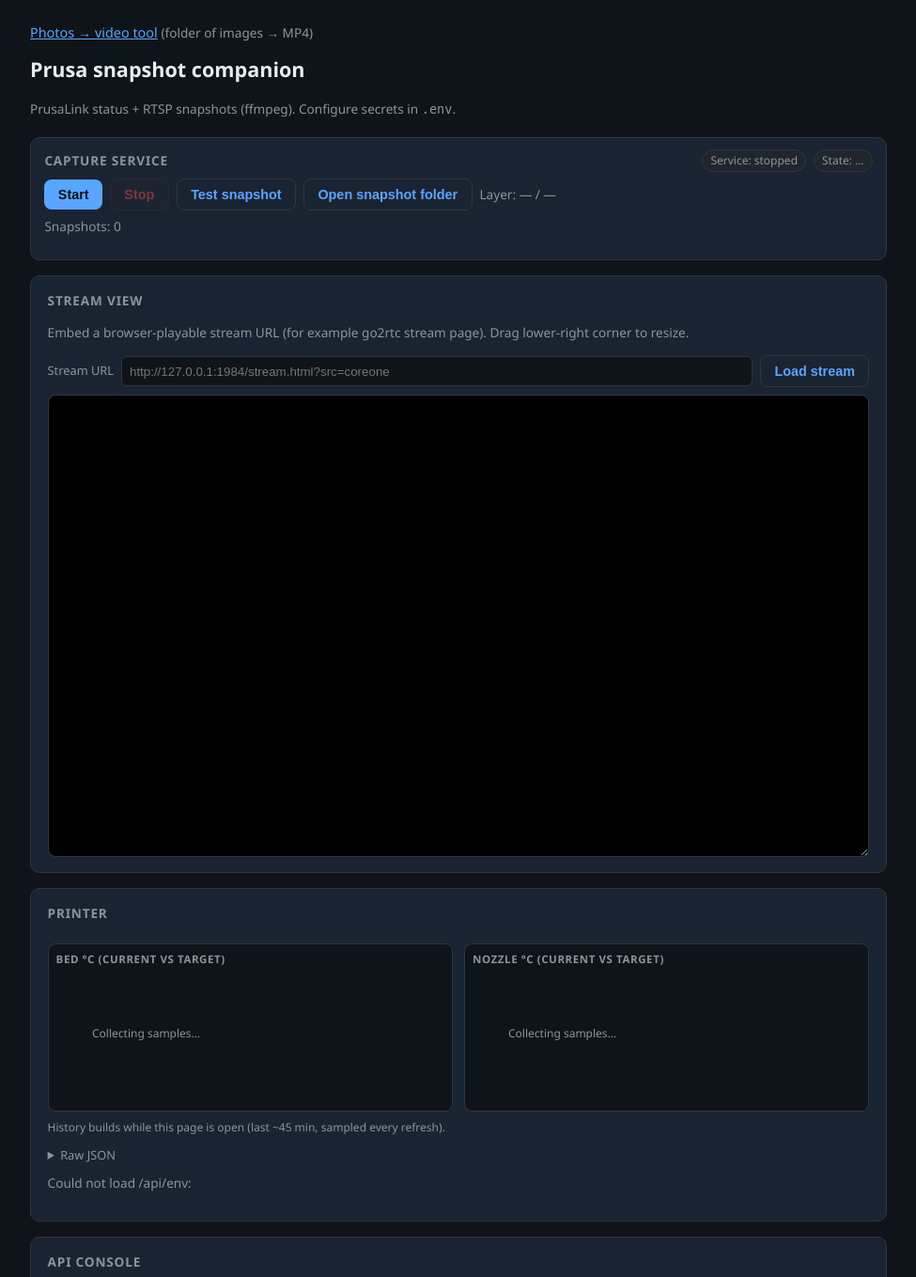
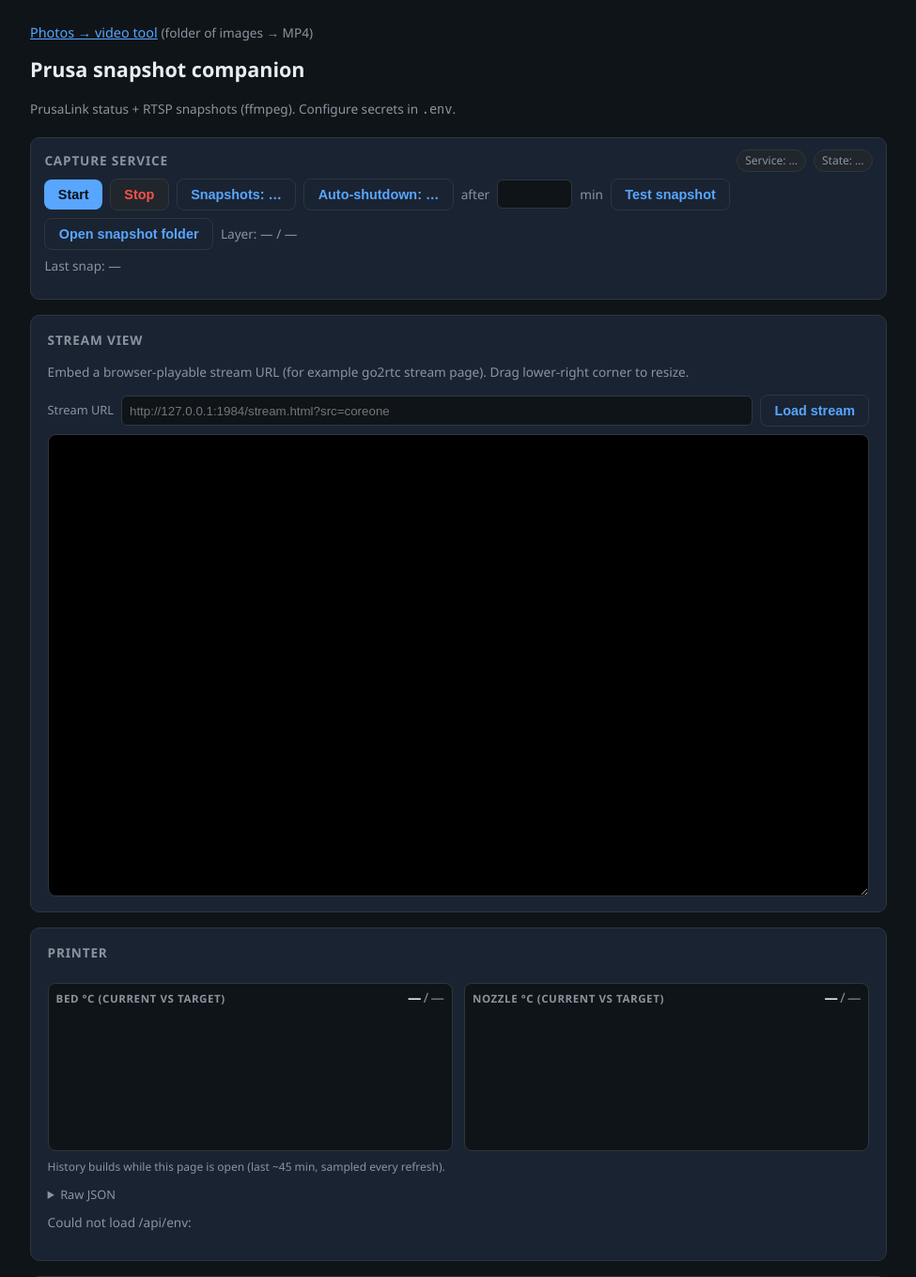
Before and after one commit to Jboling/PursaLinkTimelapseTool, a FastAPI app: page / in a window 1280 px wide. Shown: the top 1359 px of the page at 94% size, without its empty margins (152-1127 px from the left). Run offline with FastAPI, Linux system fonts and the light colour scheme; data that the repository does not hold is empty; parts of the project's set-up code (start-up, migrations or seed data) failed here and were passed over; some libraries are stand-ins or nearby versions.

Commit message:
Add runtime toggles for snapshots and auto-shutdown, show temp readouts on charts.
Snapshot saving and the idle auto-shutdown window are now user-configurable from
the UI instead of being hardcoded, so the service can run in monitor-only mode
and the shutdown timeout can be tuned per setup. Temperature chart headings
now show current/target values inline for quicker at-a-glance reads.

```diff
--- a/app/main.py
+++ b/app/main.py
@@ -45,6 +45,9 @@ class UserSettingsPayload(BaseModel):
     clear_zone_y_min: float | None = None
     clear_zone_y_max: float | None = None
     clear_zone_wait_seconds: float | None = None
+    snapshots_enabled: bool | None = None
+    auto_shutdown_enabled: bool | None = None
+    auto_shutdown_minutes: float | None = None
 
 
 class BrowseFolderPayload(BaseModel):
@@ -455,8 +458,12 @@ async def put_settings(body: UserSettingsPayload):
 async def service_state():
     st = runtime.state
     rt = runtime
+    s = load_user_settings(settings_path())
     return {
         "running": st.running,
+        "snapshots_enabled": s.snapshots_enabled,
+        "auto_shutdown_enabled": s.auto_shutdown_enabled,
+        "auto_shutdown_minutes": s.auto_shutdown_minutes,
         "last_snapshot_at": st.last_snapshot_at,
         "last_snapshot_path": st.last_snapshot_path,
         "snapshots_taken": st.snapshots_taken,
--- a/templates/index.html
+++ b/templates/index.html
@@ -119,6 +119,18 @@
       margin: 0 0 0.35rem; font-size: 0.72rem; font-weight: 600; color: var(--muted);
       text-transform: uppercase; letter-spacing: 0.05em;
     }
+    .temp-chart-head {
+      display: flex; align-items: baseline; justify-content: space-between;
+      gap: 0.5rem; margin-bottom: 0.35rem;
+    }
+    .temp-chart-head h3 { margin: 0; }
+    .temp-chart-vals {
+      font-variant-numeric: tabular-nums; font-size: 0.9rem; line-height: 1.1;
+      white-space: nowrap;
+    }
+    .temp-chart-vals .cur { font-weight: 700; color: var(--fg); }
+    .temp-chart-vals .sep { color: var(--muted); margin: 0 0.15rem; }
+    .temp-chart-vals .tgt { color: var(--muted); }
     .temp-chart-wrap canvas {
       display: block; width: 100%; height: 140px; border-radius: 4px;
     }
@@ -166,6 +178,11 @@
       <div class="row-tight">
         <button class="primary" id="btnStart" type="button">Start</button>
         <button class="danger" id="btnStop" type="button">Stop</button>
+        <button class="ghost" id="btnToggleSnaps" type="button" title="When off, the service still monitors state and layer progress but does not save snapshot files.">Snapshots: …</button>
+        <button class="ghost" id="btnToggleAutoshutdown" type="button" title="When on, the app shuts down after the configured idle minutes of non-PRINTING state.">Auto-shutdown: …</button>
+        <label for="autoshutdownMins" class="muted" style="margin: 0;">after</label>
+        <input type="number" id="autoshutdownMins" min="1" max="1440" step="1" style="width: 5rem;" title="Minutes of non-PRINTING state before auto-shutdown fires." />
+        <span class="muted">min</span>
         <button class="ghost" id="btnTestSnap" type="button">Test snapshot</button>
         <button class="ghost" id="btnOpenSnapshotFolder" type="button">Open snapshot folder</button>
         <p class="muted" id="layerDetail">Layer: — / —</p>
@@ -193,11 +210,21 @@
         <div class="dash-stats" id="dashStats" aria-live="polite"></div>
         <div class="temp-charts">
           <div class="temp-chart-wrap">
-            <h3>Bed °C (current vs target)</h3>
+            <div class="temp-chart-head">
+              <h3>Bed °C (current vs target)</h3>
+              <div class="temp-chart-vals" id="bedVals">
+                <span class="cur" id="bedCurVal">—</span><span class="sep">/</span><span class="tgt" id="bedTgtVal">—</span>
+              </div>
+            </div>
             <canvas id="chartBed" width="400" height="280"></canvas>
           </div>
           <div class="temp-chart-wrap">
-            <h3>Nozzle °C (current vs target)</h3>
+            <div class="temp-chart-head">
+              <h3>Nozzle °C (current vs target)</h3>
+              <div class="temp-chart-vals" id="nozzleVals">
+                <span class="cur" id="nozzleCurVal">—</span><span class="sep">/</span><span class="tgt" id="nozzleTgtVal">—</span>
+              </div>
+            </div>
             <canvas id="chartNozzle" width="400" height="280"></canvas>
           </div>
         </div>
@@ -436,6 +463,26 @@
       tempSamples = pruneTempSamples(tempSamples);
     }
 
+    function fmtTempVal(v) {
+      if (v == null || Number.isNaN(v)) return "—";
+      return v.toFixed(1) + "°";
+    }
+
+    function updateTempValueDisplays(printer) {
+      const bed = parseNum(printer.temp_bed);
+      const bedTgt = parseNum(printer.target_bed);
+      const noz = parseNum(printer.temp_nozzle);
+      const nozTgt = parseNum(printer.target_nozzle);
+      const bc = document.getElementById("bedCurVal");
+      const bt = document.getElementById("bedTgtVal");
+      const nc = document.getElementById("nozzleCurVal");
+      const nt = document.getElementById("nozzleTgtVal");
+      if (bc) bc.textContent = fmtTempVal(bed);
+      if (bt) bt.textContent = fmtTempVal(bedTgt);
+      if (nc) nc.textContent = fmtTempVal(noz);
+      if (nt) nt.textContent = fmtTempVal(nozTgt);
+    }
+
     function fmtClockShort(ts) {
       return new Date(ts).toLocaleTimeString([], { hour: "2-digit", minute: "2-digit", second: "2-digit" });
     }
@@ -627,6 +674,7 @@
         pill.className = "pill " + (st === "PRINTING" ? "run" : "stop");
         updateDashStats(data);
         pushTempSample(printer);
+        updateTempValueDisplays(printer);
         redrawTempCharts();
       } catch (e) {
         document.getElementById("printerJson").textContent = "Error: " + e.message;
@@ -637,10 +685,26 @@
       const s = await jget("/api/service");
       latestServiceState = s;
       const pill = document.getElementById("svcPill");
-      pill.textContent = "Service: " + (s.running ? "running" : "stopped");
+      const snapsOn = s.snapshots_enabled !== false;
+      const shutdownOn = s.auto_shutdown_enabled !== false;
+      let pillTxt = "Service: " + (s.running ? "running" : "stopped");
+      if (s.running && !snapsOn) pillTxt += " (monitor only)";
+      pill.textContent = pillTxt;
       pill.className = "pill " + (s.running ? "run" : "stop");
       document.getElementById("btnStart").disabled = s.running;
       document.getElementById("btnStop").disabled = !s.running;
+      const snapBtn = document.getElementById("btnToggleSnaps");
+      snapBtn.textContent = "Snapshots: " + (snapsOn ? "ON" : "OFF");
+      snapBtn.className = snapsOn ? "primary" : "ghost";
+      const shutBtn = document.getElementById("btnToggleAutoshutdown");
+      shutBtn.textContent = "Auto-shutdown: " + (shutdownOn ? "ON" : "OFF");
+      shutBtn.className = shutdownOn ? "primary" : "ghost";
+      const minsInput = document.getElementById("autoshutdownMins");
+      if (minsInput && document.activeElement !== minsInput) {
+        const mins = (s.auto_shutdown_minutes != null) ? s.auto_shutdown_minutes : 15;
+        if (String(minsInput.value) !== String(mins)) minsInput.value = mins;
+      }
+      minsInput.disabled = !shutdownOn;
       let detail = "Snapshots: " + s.snapshots_taken;
       if (s.last_snapshot_at) detail += " · Last: " + s.last_snapshot_at;
       if (s.last_snapshot_path) detail += "\\n" + s.last_snapshot_path;
@@ -791,6 +855,44 @@
         alert(e.message);
       }
     };
+    document.getElementById("btnToggleSnaps").onclick = async () => {
+      try {
+        const cur = latestServiceState && latestServiceState.snapshots_enabled !== false;
+        await jput("/api/settings", { snapshots_enabled: !cur });
+        await refreshService();
+      } catch (e) {
+        alert(e.message);
+      }
+    };
+    document.getElementById("btnToggleAutoshutdown").onclick = async () => {
+      try {
+        const cur = latestServiceState && latestServiceState.auto_shutdown_enabled !== false;
+        await jput("/api/settings", { auto_shutdown_enabled: !cur });
+        await refreshService();
+      } catch (e) {
+        alert(e.message);
+      }
+    };
+    async function commitAutoshutdownMinutes() {
+      const el = document.getElementById("autoshutdownMins");
+      const raw = parseFloat(el.value);
+      if (!Number.isFinite(raw)) return;
+      const clamped = Math.max(1, Math.min(1440, raw));
+      if (clamped !== raw) el.value = clamped;
+      const cur = latestServiceState ? latestServiceState.auto_shutdown_minutes : null;
+      if (cur != null && Number(cur) === clamped) return;
+      try {
+        await jput("/api/settings", { auto_shutdown_minutes: clamped });
+        await refreshService();
+      } catch (e) {
+        alert(e.message);
+      }
+    }
+    document.getElementById("autoshutdownMins").addEventListener("change", commitAutoshutdownMinutes);
+    document.getElementById("autoshutdownMins").addEventListener("blur", commitAutoshutdownMinutes);
+    document.getElementById("autoshutdownMins").addEventListener("keydown", (e) => {
+      if (e.key === "Enter") { e.preventDefault(); commitAutoshutdownMinutes(); }
+    });
     document.getElementById("btnOpenSnapshotFolder").onclick = async () => {
       try {
         await jpost("/api/folder/open-snapshot-dir");
```
Also changed, not shown: app/user_settings.py (+14 -0 lines), app/worker.py (+23 -16 lines).
